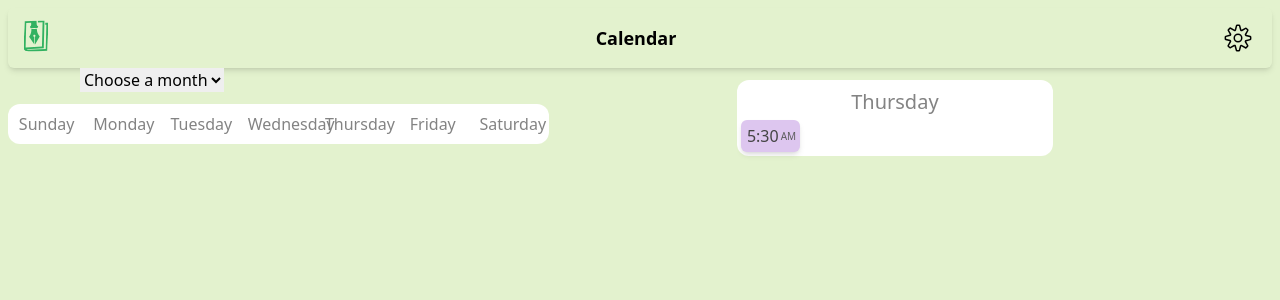
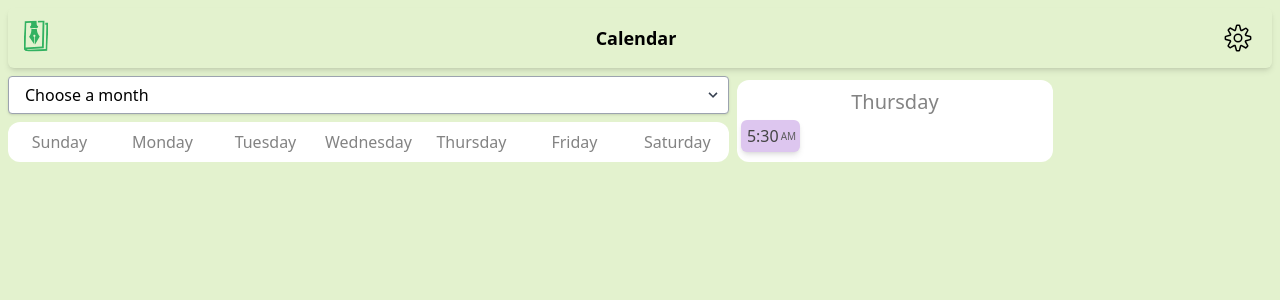
Before and after one commit to siavashahmadi/Planr, a React (Vite) app: page / in a window 1280 px wide. Shown: the top 300 px of the page. Built offline with nearby package versions, Linux system fonts and the light colour scheme.

Commit message:
fixed ui

```diff
--- a/src/components/Calendar.tsx
+++ b/src/components/Calendar.tsx
@@ -8,8 +8,8 @@
 
   return (
     <div className="flex flex-col">
-      <div className="w-72">
-        <select value={month} onChange={e => setMonth(Number(e.target.value))}>
+      <div className="inline-block relative w-full mt-2">
+        <select className="block appearance-none w-full bg-white border border-gray-400 hover:border-gray-500 px-4 py-2 pr-8 rounded shadow leading-tight focus:outline-none focus:shadow-outline" value={month} onChange={e => setMonth(Number(e.target.value))}>
           <option value={12} disabled>Choose a month</option>
           <option value={0}>January</option>
           <option value={1}>February</option>
@@ -24,6 +24,9 @@
           <option value={10}>November</option>
           <option value={11}>December</option>
         </select>
+        <div className="pointer-events-none absolute inset-y-0 right-0 flex items-center px-2 text-gray-700">
+          <svg className="fill-current h-4 w-4" xmlns="http://www.w3.org/2000/svg" viewBox="0 0 20 20"><path d="M9.293 12.95l.707.707L15.657 8l-1.414-1.414L10 10.828 5.757 6.586 4.343 8z" /></svg>
+        </div>
       </div>
       <Month monthIndex={month} days={monthsDays[month]} />
     </div>
--- a/src/components/Day.tsx
+++ b/src/components/Day.tsx
@@ -12,16 +12,7 @@
 
   return (
     <div className=" bg-white border-slate-100 h-52 hover:scale-110 transition hover:shadow-lg rounded-md">
-      <div className="grid grid-cols-4">
-        <Task />
-        <Task />
-        <Task />
-        <Task />
-        <Task />
-        <Task />
-        <Task />
-        <Task />
-        <Task />
+      <div className="grid grid-cols-3">
         <Task />
         <Task />
         <Task />
--- a/src/components/Month.tsx
+++ b/src/components/Month.tsx
@@ -14,7 +14,7 @@
   return (
     <div
       key={monthIndex}
-      className="month grid grid-cols-7 mt-3 w-full lg:w-3/4 bg-white rounded-xl"
+      className="month grid grid-cols-7 mt-2 w-full bg-white rounded-xl"
     >
       <div className="p-2 text-[#838383]">Sunday</div>
       <div className="p-2 text-[#838383]">Monday</div>
```
